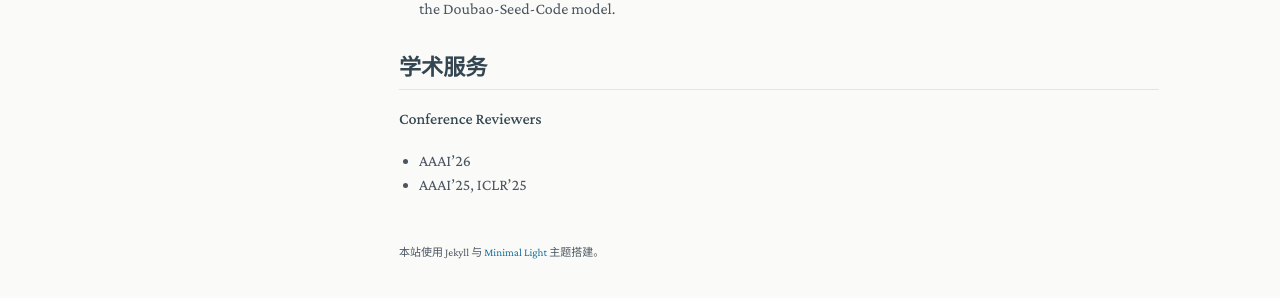
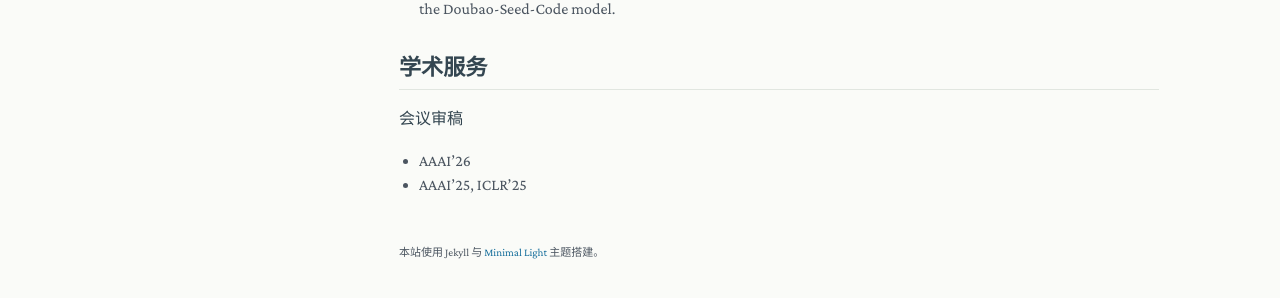
Before and after one commit to 6643789wsx/6643789wsx.github.io, a Jekyll site: the page built from zh/index.md, in a window 1280 px wide and 1297 px high. Shown: the part 920-1218 px from the top of the window. Built offline with Jekyll 4.4.1, drawn with Linux system fonts in a browser that asks for light colours; a style sheet for code colours, icons or effects is not loaded.

Commit message:
Localize reviewer label and add IndexNow key for Bing
Bing reports /zh/ as discovered but not crawlable for index because the
page is largely identical to the English one; the IndexNow key lets us
hand both URLs to Bing's crawler instead of waiting for a organic crawl.

```diff
--- /dev/null
+++ b/7a815ccab6966f56dd4ed93ead62d937.txt
@@ -0,0 +1 @@
+7a815ccab6966f56dd4ed93ead62d937
--- a/_data/i18n.yml
+++ b/_data/i18n.yml
@@ -4,6 +4,7 @@
   publications: Publications
   experiences: Experiences
   services: Services
+  reviewers: Conference Reviewers
   kicker: Academic profile
   switch: CN
   switch_title: Switch to Chinese
@@ -15,6 +16,7 @@
   publications: 论文
   experiences: 经历
   services: 学术服务
+  reviewers: 会议审稿
   kicker: 学术主页
   switch: EN
   switch_title: 切换到英文
--- a/_includes/services.md
+++ b/_includes/services.md
@@ -1,7 +1,7 @@
 {% assign tl = site.data.i18n.en %}{% if page.lang == 'zh' %}{% assign tl = site.data.i18n.zh %}{% endif %}
 <h2 id="services">{{ tl.services }}</h2>
 
-**Conference Reviewers**
+**{{ tl.reviewers }}**
 
 - AAAI’26
 - AAAI’25, ICLR’25
```
